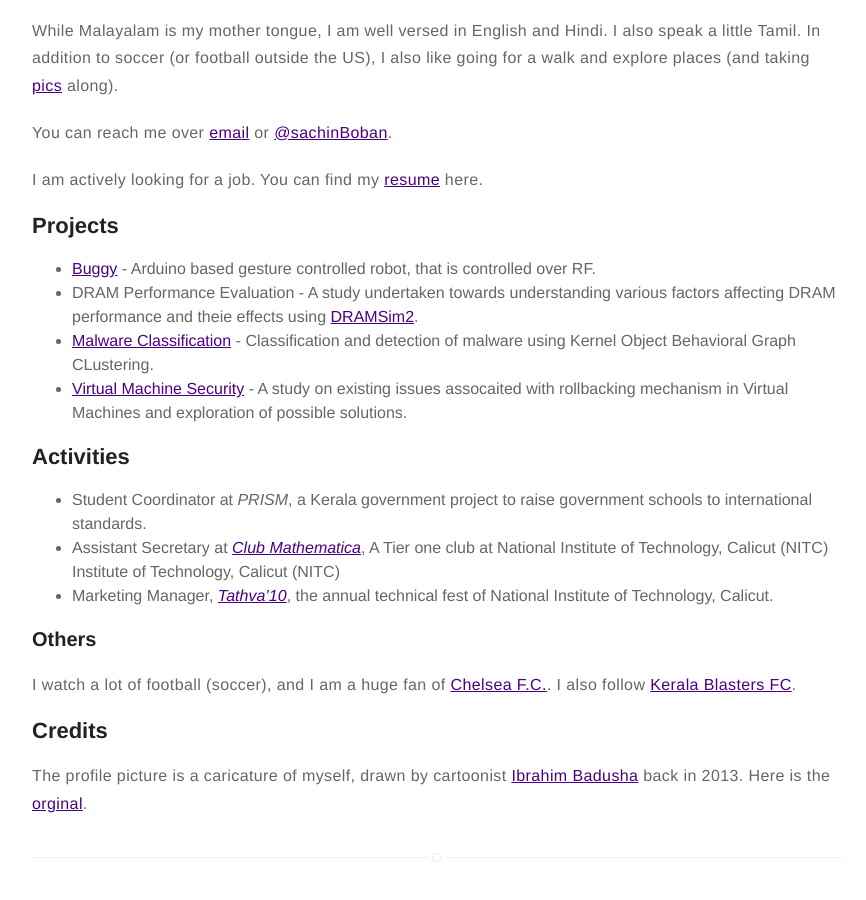
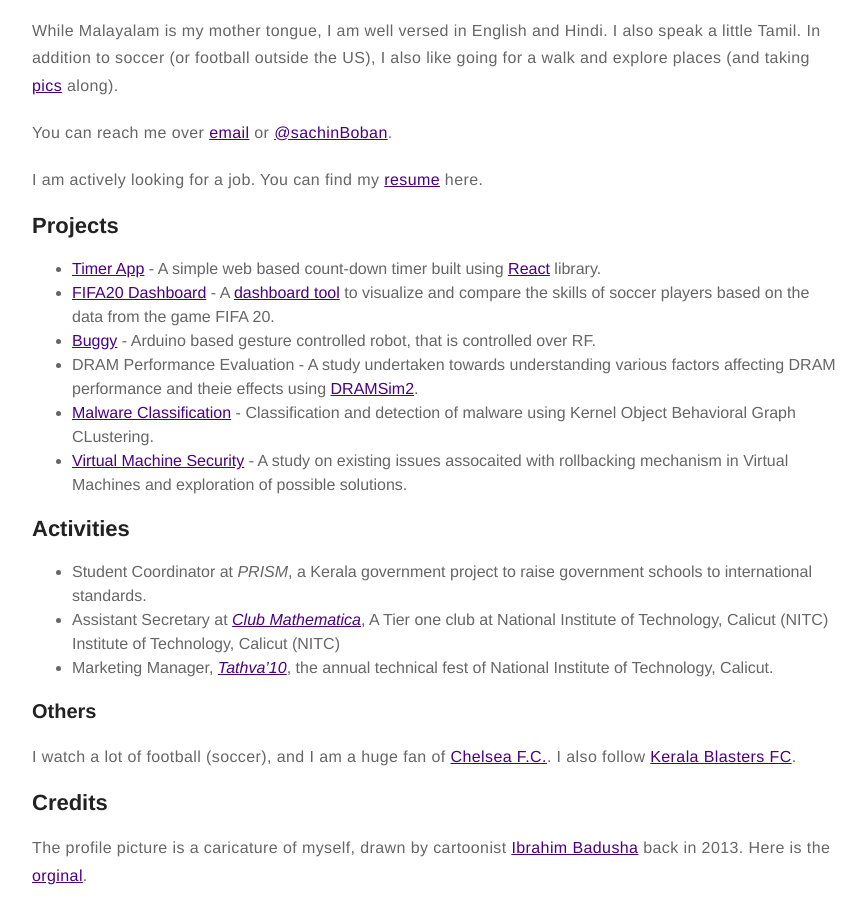
Before and after one commit to sachinboban/sachinboban.github.io, a Jekyll site: the page built from about.md, in a window 1280 px wide and 900 px high, scrolled down 684 px. Shown: the whole window, without its empty margins (203-1069 px from the left). Built offline with Jekyll 4.4.1, drawn with Linux system fonts in a browser that asks for light colours.

Commit message:
Update projects and CV
Update projects to include dataviz
project and tiemr-app

Signed-off-by: Sachin Boban <sachinbobank@gmail.com>

```diff
--- a/about.md
+++ b/about.md
@@ -2,6 +2,7 @@
 layout: page
 title: About
 ---
+
 ---
 
 ## Hello! I am Sachin Boban!👋
@@ -25,39 +26,52 @@ You can reach me over [email](mailto:sachinbobank@gmail.com) or
 I am actively looking for a job. You can find my [resume][resume-link] here.
 
 ## Projects
-* [Buggy][buggy-git] - Arduino based gesture controlled robot, that is
+
+- [Timer App][timer-git] - A simple web based count-down timer built using
+  [React][reactjs] library.
+- [FIFA20 Dashboard][fifa-git] - A [dashboard tool][fifa-site] to visualize and
+  compare the skills of soccer players based on the data from the game FIFA 20.
+- [Buggy][buggy-git] - Arduino based gesture controlled robot, that is
   controlled over RF.
-* DRAM Performance Evaluation - A study undertaken towards understanding various
+- DRAM Performance Evaluation - A study undertaken towards understanding various
   factors affecting DRAM performance and theie effects using
   [DRAMSim2][dramsim2].
-* [Malware Classification][mal-git] - Classification and detection of malware
+- [Malware Classification][mal-git] - Classification and detection of malware
   using Kernel Object Behavioral Graph CLustering.
-* [Virtual Machine Security][vms-report] - A study on existing issues assocaited
+- [Virtual Machine Security][vms-report] - A study on existing issues assocaited
   with rollbacking mechanism in Virtual Machines and exploration of possible
   solutions.
 
 ## Activities
-* Student Coordinator at _PRISM_, a Kerala government project to raise
+
+- Student Coordinator at _PRISM_, a Kerala government project to raise
   government schools to international standards.
-* Assistant Secretary at _[Club Mathematica][cm-nitc]_,  A Tier one club at
+- Assistant Secretary at _[Club Mathematica][cm-nitc]_, A Tier one club at
   National Institute of Technology, Calicut (NITC)
   Institute of Technology, Calicut (NITC)
-* Marketing Manager, _[Tathva'10][tathva-link]_, the annual technical fest of
+- Marketing Manager, _[Tathva'10][tathva-link]_, the annual technical fest of
   National Institute of Technology, Calicut.
 
 ### Others
+
 I watch a lot of football (soccer), and I am a huge fan of
 [Chelsea F.C.][chelsea]. I also follow [Kerala Blasters FC][kbfc].
 
 ## Credits
+
 The profile picture is a caricature of myself, drawn by cartoonist
 [Ibrahim Badusha][fb-badusha] back in 2013. Here is the [orginal][cartoon].
 
 [soc-link]: https://www.cs.utah.edu/
 [csed-link]: http://www.cse.nitc.ac.in/
+
 [resume-link]: /{{ site.resume-url }}
 [insta-link]: http://instagram.com/{{ site.instagram }}
 [twitter-link]: http://twitter.com/{{ site.twitter }}
+[timer-git]: https://github.com/sachinboban/timer-app
+[reactjs]: https://reactjs.org/
+[fifa-git]: https://github.com/sachinboban/datavis-fifa20-dashboard
+[fifa-site]: https://laknaren16.github.io/fifa20-dashboard/index.html
 [buggy-git]: https://github.com/sachinboban/buggy
 [dramsim2]: https://user.eng.umd.edu/~blj/dramsim/
 [mal-git]: https://github.com/rahulp0491/Malware-Classifier
```
Also changed, not shown: 1 other file.
